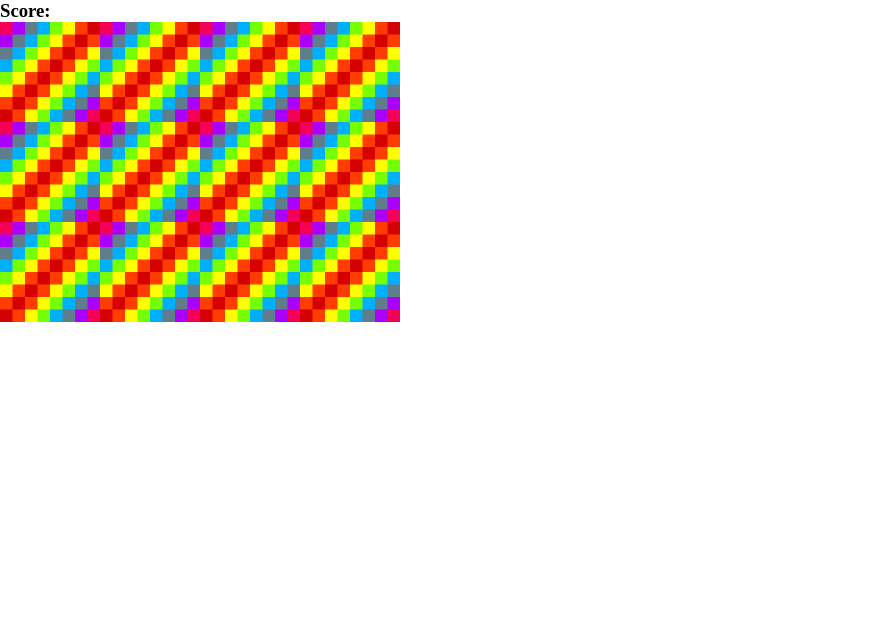
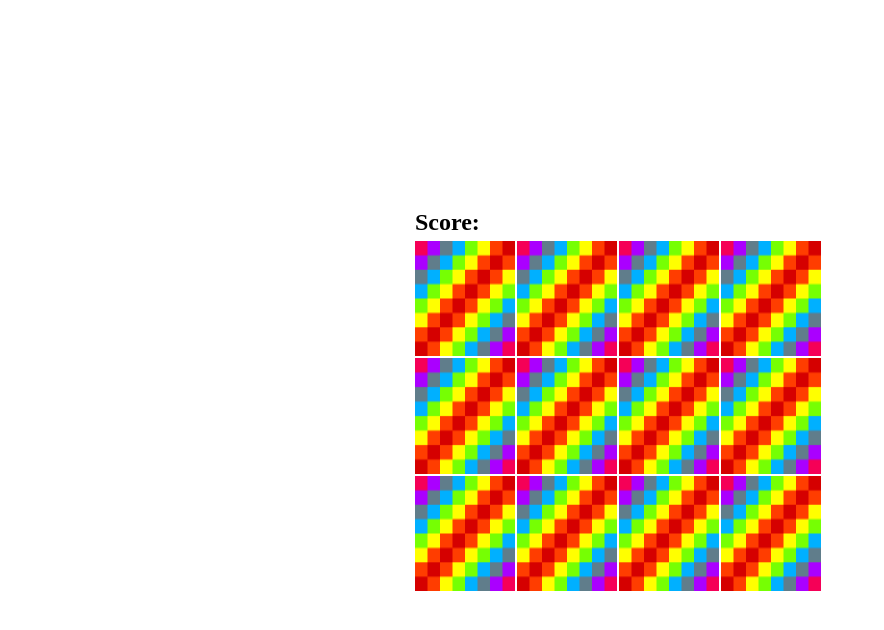
Before and after one commit to thehasanovv/Memory-Game, a plain HTML site: page index.html in a window 1280 px wide. Shown: the whole page, without its empty margins (0-884 px from the left). Drawn offline with Linux system fonts and the light colour scheme.

Commit message:
fixed bug

```diff
--- a/asserts/css/style/style.css
+++ b/asserts/css/style/style.css
@@ -4,9 +4,18 @@
     box-sizing: border-box;
 }
 
+.game-container {
+    position: absolute;
+    top: 50%;
+    left: 50%;
+    transform: translate(-50%, -50%);
+}
+
 .grid{
     display: flex;
     flex-wrap: wrap;
-    height: 300px;
-    width: 400px;
+    gap: 2px;
+    height: 350px;
+    width: 450px;
+    margin-top: 5px;
 }
--- a/asserts/js/main.js
+++ b/asserts/js/main.js
@@ -95,7 +95,7 @@ document.addEventListener("DOMContentLoaded", () => {
         }
         cardChoosen = []
         cardsChoosenId = []
-        resultDisplay.textContent = cardsWon.length
+        resultDisplay.textContent = " " + cardsWon.length
         if (cardsWon.length === cardArray.length / 2) {
             resultDisplay.textContent = 'Congratulations!'
         }
--- a/index.html
+++ b/index.html
@@ -10,9 +10,12 @@
 </head>
 
 <body>
-    <h3>Score:<span id="result"></span></h3>
-    <div class='grid'>
-        <!-- cards -->
+    <div class="game-container">
+        <h2>Score:<span id="result"></span></h2>
+
+        <div class='grid'>
+            <!-- cards -->
+        </div>
     </div>
 </body>
 <script src="./asserts/js/main.js"></script>
```
